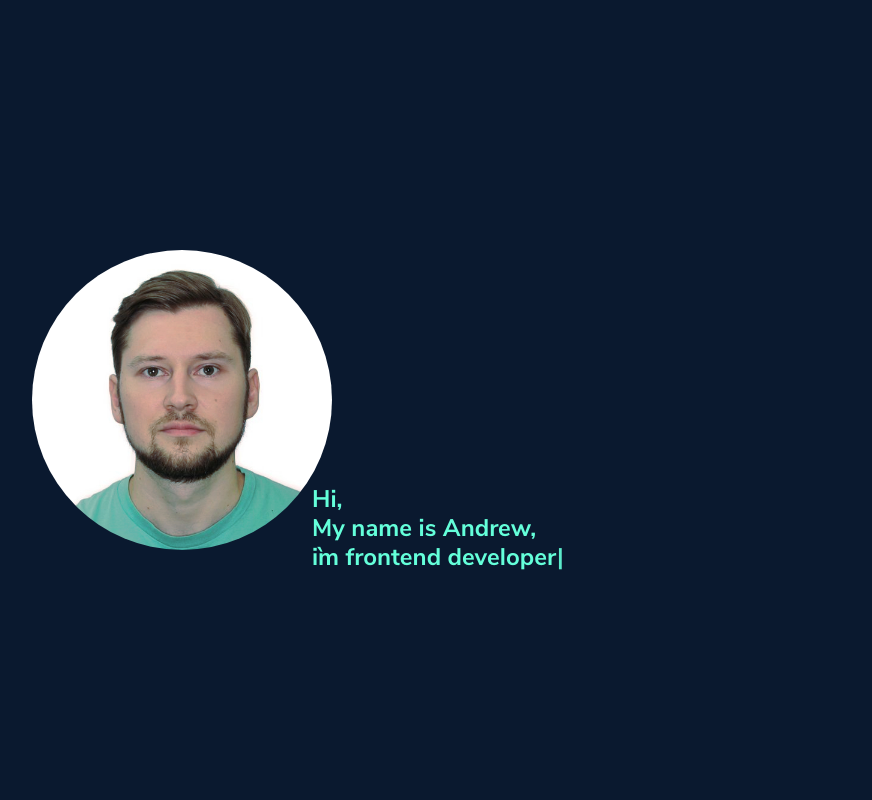
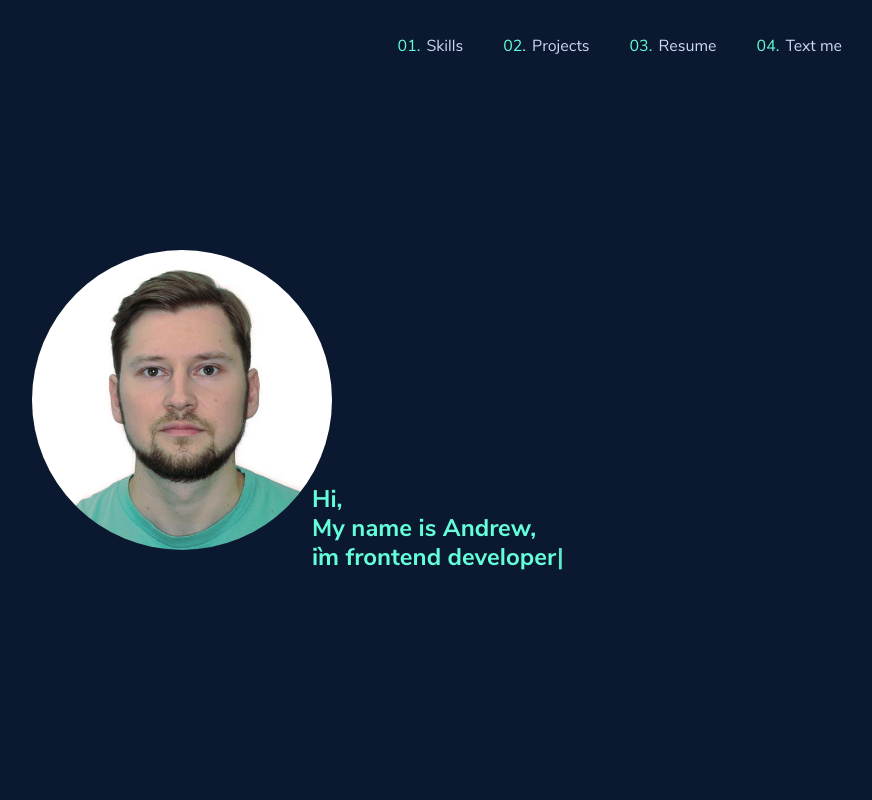
Before and after one commit to sibiryakov090591/portfolio_src, a React (Create React App) app: page / in a window 1280 px wide. Shown: the top 800 px of the page, without its empty margins (358-1230 px from the left). Built offline with nearby package versions, Linux system fonts and the light colour scheme.

Commit message:
added menu

```diff
--- a/src/App.tsx
+++ b/src/App.tsx
@@ -9,10 +9,12 @@ import Socials from "./components/socials/Socials";
 import theme from "./themes";
 import { ThemeProvider } from "@material-ui/core";
 import Skills from "./blocks/skills/Skills";
+import Menu from "./components/menu/Menu";
 
 function App() {
   return (
     <ThemeProvider theme={theme}>
+      <Menu />
       <Socials />
       <Hero />
       <Skills />
--- a/src/blocks/contacts/Contacts.tsx
+++ b/src/blocks/contacts/Contacts.tsx
@@ -28,7 +28,7 @@ const Contacts: React.FC = () => {
           <textarea
             disabled
             className={classes.textarea}
-            placeholder="Sorry! That functionality are develop"
+            placeholder="That functionality are develop"
           ></textarea>
         </form>
         <Button disabled className={appTheme.button}>
--- a/src/blocks/projects/Projects.tsx
+++ b/src/blocks/projects/Projects.tsx
@@ -16,7 +16,7 @@ const Projects: React.FC = () => {
   return (
     <section className={classes.projects}>
       <Container className={classes.projectsContainer}>
-        <Title title="Works" index="02" />
+        <Title title="Projects" index="02" />
         <div className={classes.projectsWrapper}>
           <Project
             images={[mavik_1, mavik_2, , mavik_3]}
--- /dev/null
+++ b/src/components/menu/Menu.tsx
@@ -0,0 +1,77 @@
+import React, { useEffect, useRef, useState } from "react";
+import { useStyles } from "./styles";
+import "slick-carousel/slick/slick.css";
+import "slick-carousel/slick/slick-theme.css";
+import { gsap } from "gsap";
+import { ScrollTrigger } from "gsap/ScrollTrigger";
+
+const Menu: React.FC = () => {
+  const classes = useStyles();
+
+  const wrapperRef = useRef<HTMLDivElement>(null);
+
+  const [scrollTop, setScrollTop] = useState(0);
+
+  useEffect(() => {
+    window.addEventListener("scroll", () => setScrollTop(window.pageYOffset));
+    return () => {
+      window.removeEventListener("scroll", () =>
+        setScrollTop(window.pageYOffset)
+      );
+    };
+  }, []);
+
+  useEffect(() => {
+    // gsap.registerPlugin(ScrollTrigger);
+    // gsap.from(elem.current, {
+    //   scrollTrigger: elem.current,
+    //   x: "40px",
+    //   opacity: 0,
+    //   duration: 1.2,
+    // });
+  });
+
+  return (
+    <div ref={wrapperRef} className={classes.wrapper}>
+      <ul
+        className={`${classes.topList} ${
+          scrollTop > 50 ? classes.fixedList : ""
+        }`}
+      >
+        <li className={classes.topItem}>
+          <span className={classes.topItemIndex}>01.</span>Skills
+        </li>
+        <li className={classes.topItem}>
+          <span className={classes.topItemIndex}>02.</span>Projects
+        </li>
+        <li className={classes.topItem}>
+          <span className={classes.topItemIndex}>03.</span>Resume
+        </li>
+        <li className={classes.topItem}>
+          <span className={classes.topItemIndex}>04.</span>Text me
+        </li>
+      </ul>
+
+      {/*<ul*/}
+      {/*  className={`${classes.topList} ${classes.fixedList} ${*/}
+      {/*    scrollTop > 50 ? classes.showList : ""*/}
+      {/*  }`}*/}
+      {/*>*/}
+      {/*  <li className={classes.topItem}>*/}
+      {/*    <span className={classes.topItemIndex}>01.</span>Skills*/}
+      {/*  </li>*/}
+      {/*  <li className={classes.topItem}>*/}
+      {/*    <span className={classes.topItemIndex}>02.</span>Projects*/}
+      {/*  </li>*/}
+      {/*  <li className={classes.topItem}>*/}
+      {/*    <span className={classes.topItemIndex}>03.</span>Resume*/}
+      {/*  </li>*/}
+      {/*  <li className={classes.topItem}>*/}
+      {/*    <span className={classes.topItemIndex}>04.</span>Text me*/}
+      {/*  </li>*/}
+      {/*</ul>*/}
+    </div>
+  );
+};
+
+export default Menu;
--- /dev/null
+++ b/src/components/menu/styles.ts
@@ -0,0 +1,41 @@
+import { makeStyles } from "@material-ui/styles";
+import { AppTheme } from "../../themes/paletteTypes";
+
+export const useStyles = makeStyles((theme: AppTheme) => ({
+  wrapper: {
+    position: "absolute",
+    top: 0,
+    right: 0,
+    left: 0,
+  },
+  topList: {
+    display: "flex",
+    justifyContent: "end",
+    alignItems: "center",
+    height: 60,
+    marginRight: 80,
+    color: theme.palette.text.secondary,
+  },
+  topItem: {
+    "&:not(:last-child)": {
+      marginRight: 40,
+    },
+  },
+  topItemIndex: {
+    color: theme.palette.text.green,
+    marginRight: 6,
+  },
+  fixedList: {
+    position: "fixed",
+    top: "-60px",
+    right: 0,
+    left: 0,
+    transition: "transform 300ms ease",
+    transform: "translateY(60px)",
+  },
+  showList: {
+    transform: "translateY(0)",
+  },
+}));
+
+export default "styles";
--- a/src/components/project/Project.tsx
+++ b/src/components/project/Project.tsx
@@ -21,11 +21,8 @@ const Project: React.FC<PropsType> = ({ title, images, link, children }) => {
   useEffect(() => {
     gsap.registerPlugin(ScrollTrigger);
     gsap.from(elem.current, {
-      scrollTrigger: {
-        trigger: elem.current,
-        start: "top 90%",
-      },
-      y: "40px",
+      scrollTrigger: elem.current,
+      x: "40px",
       opacity: 0,
       duration: 1.2,
     });
```
